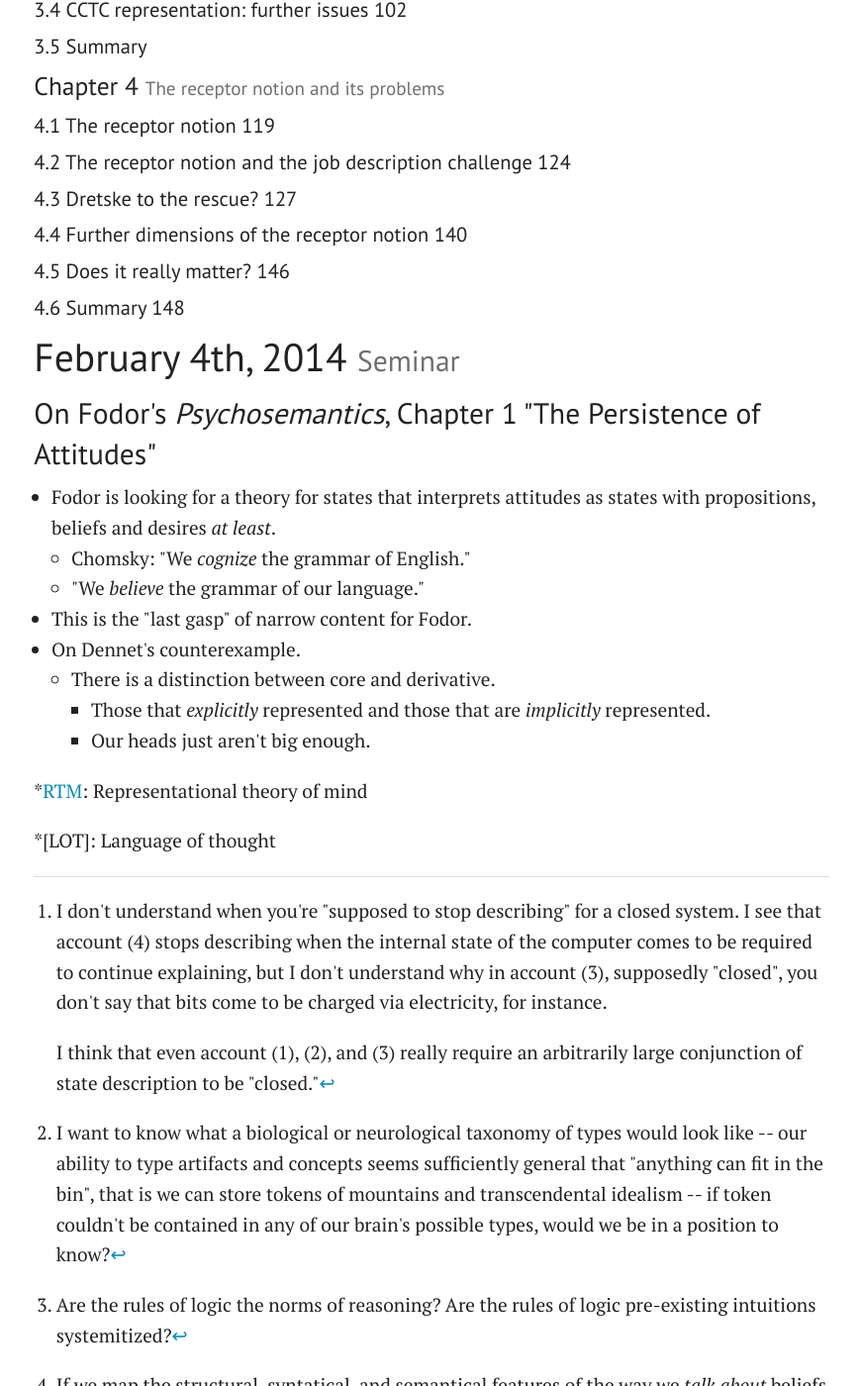
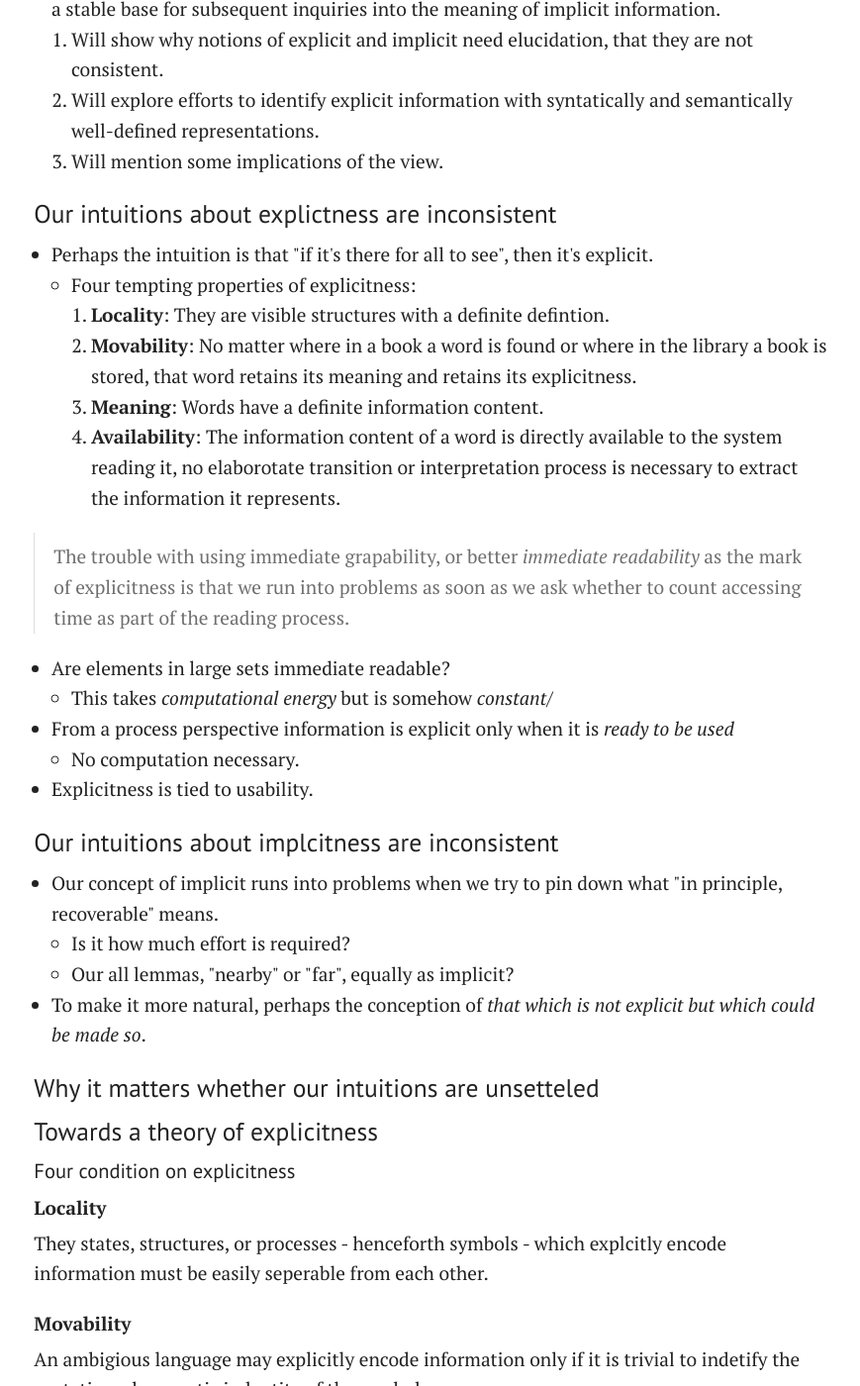
Before and after one commit to wearewildjokers/WILDJOKERS.github.io, a Jekyll site: the page built from notes/Philosophy/Philosophy of Psychology.html, in a window 1280 px wide and 1400 px high, scrolled down 16618 px. Shown: the whole window at 99% size, without its empty margins (204-1073 px from the left). Built offline with Jekyll 4.4.1, drawn with Linux system fonts in a browser that asks for light colours; nearby versions of some CDN libraries; Markdown is read by kramdown in place of the engine named in the settings; formulas are drawn with MathJax 3; a style sheet for code colours, icons or effects is not loaded; some of the changed text lies outside the part shown.

Commit message:
Phi of Psy reading

```diff
--- a/notes/Philosophy/Philosophy of Psychology.html
+++ b/notes/Philosophy/Philosophy of Psychology.html
@@ -563,8 +563,27 @@ subtitle: From Paul Jones at Rutgers University
 </ul></li>
 <li><strong>We'll pick up next time with the Dennett counter-example.</strong></li>
 </ul>
-<h2 id="february-4th-2014-reading">February 4th, 2014 <small>Reading</small></h2>
-<h3 id="when-is-information-explicitly-represented-david-kirsh">&quot;When is Information Explicitly Represented?&quot; <small>David Kirsh</small></h3>
+<h2 id="february-4th-2014-seminar">February 4th, 2014 <small>Seminar</small></h2>
+<h3 id="on-fodors-psychosemantics-chapter-1-the-persistence-of-attitudes">On Fodor's <em>Psychosemantics</em>, Chapter 1 &quot;The Persistence of Attitudes&quot;</h3>
+<ul>
+<li>Fodor is looking for a theory for states that interprets attitudes as states with propositions, beliefs and desires <em>at least</em>.
+<ul>
+<li>Chomsky: &quot;We <em>cognize</em> the grammar of English.&quot;</li>
+<li>&quot;We <em>believe</em> the grammar of our language.&quot;</li>
+</ul></li>
+<li>This is the &quot;last gasp&quot; of narrow content for Fodor.</li>
+<li>On Dennet's counterexample.
+<ul>
+<li>There is a distinction between core and derivative.
+<ul>
+<li>Those that <em>explicitly</em> represented and those that are <em>implicitly</em> represented.</li>
+<li>Our heads just aren't big enough.</li>
+</ul></li>
+</ul></li>
+</ul>
+<h2 id="february-11th-2014-reading">February 11th, 2014 <small>Reading</small></h2>
+<h3 id="pylyshyn-the-explanatory-role-of-representations">Pylyshyn, &quot;The Explanatory Role of Representations&quot;</h3>
+<h3 id="kirsh-when-is-information-explicitly-represented">Kirsh, &quot;When is Information Explicitly Represented?&quot;</h3>
 <h4 id="introduction-2">Introduction</h4>
 <ul>
 <li>Computation is the process of making <em>ex</em>plicit what was <em>im</em>plicit.</li>
@@ -592,40 +611,68 @@ subtitle: From Paul Jones at Rutgers University
 </ul>
 <h4 id="our-intuitions-about-explictness-are-inconsistent">Our intuitions about explictness are inconsistent</h4>
 <ul>
-<li>Perhaps the intuition is that &quot;if it's there for all to see&quot;, then it's explicit.</li>
-</ul>
-<h3 id="representation-reconsidered-william-ramsey"><em>Representation Reconsidered</em> <small>William Ramsey</small></h3>
-<h4 id="chapter-3-two-notions-of-representation-in-the-classical-computational-framework">Chapter 3 <small>Two notions of representation in the classical computational framework</small></h4>
-<h5 id="io-representation-68">3.1 IO-representation 68</h5>
-<h5 id="s-representation-77">3.2 S-representation 77</h5>
-<h5 id="two-objections-and-their-replies-92">3.3 Two objections and their replies 92</h5>
-<h5 id="cctc-representation-further-issues-102">3.4 CCTC representation: further issues 102</h5>
-<h5 id="summary">3.5 Summary</h5>
-<h4 id="chapter-4-the-receptor-notion-and-its-problems">Chapter 4 <small>The receptor notion and its problems</small></h4>
-<h5 id="the-receptor-notion-119">4.1 The receptor notion 119</h5>
-<h5 id="the-receptor-notion-and-the-job-description-challenge-124">4.2 The receptor notion and the job description challenge 124</h5>
-<h5 id="dretske-to-the-rescue-127">4.3 Dretske to the rescue? 127</h5>
-<h5 id="further-dimensions-of-the-receptor-notion-140">4.4 Further dimensions of the receptor notion 140</h5>
-<h5 id="does-it-really-matter-146">4.5 Does it really matter? 146</h5>
-<h5 id="summary-148">4.6 Summary 148</h5>
-<h2 id="february-4th-2014-seminar">February 4th, 2014 <small>Seminar</small></h2>
-<h3 id="on-fodors-psychosemantics-chapter-1-the-persistence-of-attitudes">On Fodor's <em>Psychosemantics</em>, Chapter 1 &quot;The Persistence of Attitudes&quot;</h3>
+<li>Perhaps the intuition is that &quot;if it's there for all to see&quot;, then it's explicit.
 <ul>
-<li>Fodor is looking for a theory for states that interprets attitudes as states with propositions, beliefs and desires <em>at least</em>.
-<ul>
-<li>Chomsky: &quot;We <em>cognize</em> the grammar of English.&quot;</li>
-<li>&quot;We <em>believe</em> the grammar of our language.&quot;</li>
-</ul></li>
-<li>This is the &quot;last gasp&quot; of narrow content for Fodor.</li>
-<li>On Dennet's counterexample.
-<ul>
-<li>There is a distinction between core and derivative.
-<ul>
-<li>Those that <em>explicitly</em> represented and those that are <em>implicitly</em> represented.</li>
-<li>Our heads just aren't big enough.</li>
-</ul></li>
+<li>Four tempting properties of explicitness:
+<ol style="list-style-type: decimal">
+<li><strong>Locality</strong>: They are visible structures with a definite defintion.</li>
+<li><strong>Movability</strong>: No matter where in a book a word is found or where in the library a book is stored, that word retains its meaning and retains its explicitness.</li>
+<li><strong>Meaning</strong>: Words have a definite information content.</li>
+<li><strong>Availability</strong>: The information content of a word is directly available to the system reading it, no elaborotate transition or interpretation process is necessary to extract the information it represents.</li>
+</ol></li>
 </ul></li>
 </ul>
+<blockquote>
+<p>The trouble with using immediate grapability, or better <em>immediate readability</em> as the mark of explicitness is that we run into problems as soon as we ask whether to count accessing time as part of the reading process.</p>
+</blockquote>
+<ul>
+<li>Are elements in large sets immediate readable?
+<ul>
+<li>This takes <em>computational energy</em> but is somehow <em>constant</em>/</li>
+</ul></li>
+<li>From a process perspective information is explicit only when it is <em>ready to be used</em>
+<ul>
+<li>No computation necessary.</li>
+</ul></li>
+<li>Explicitness is tied to usability.</li>
+</ul>
+<h4 id="our-intuitions-about-implcitness-are-inconsistent">Our intuitions about implcitness are inconsistent</h4>
+<ul>
+<li>Our concept of implicit runs into problems when we try to pin down what &quot;in principle, recoverable&quot; means.
+<ul>
+<li>Is it how much effort is required?</li>
+<li>Our all lemmas, &quot;nearby&quot; or &quot;far&quot;, equally as implicit?</li>
+</ul></li>
+<li>To make it more natural, perhaps the conception of <em>that which is not explicit but which could be made so</em>.</li>
+</ul>
+<h4 id="why-it-matters-whether-our-intuitions-are-unsetteled">Why it matters whether our intuitions are unsetteled</h4>
+<h4 id="towards-a-theory-of-explicitness">Towards a theory of explicitness</h4>
+<h5 id="four-condition-on-explicitness">Four condition on explicitness</h5>
+<dl>
+<dt>Locality</dt>
+<dd><p>They states, structures, or processes - henceforth symbols - which explcitly encode information must be easily seperable from each other.</p>
+</dd>
+<dt>Movability</dt>
+<dd><p>An ambigious language may explicitly encode information only if it is trivial to indetify the syntatic and semantic indentity of the symbol.</p>
+</dd>
+<dt>Immediately readable</dt>
+<dd><p>Symbols explicitly encode information if they are either: - Readable in constant time. - Sufficiently small to fall in the attention span of an operator.</p>
+</dd>
+<dt>Meaning</dt>
+<dd><p>The information which a symbol explictly encodes is given by the set of associated states, structures, or processes it activates in constant time.</p>
+</dd>
+</dl>
+<h4 id="implications">Implications</h4>
+<ul>
+<li>One of the following is false:
+<ul>
+<li>The LOT is the best level of analysis to represent perspicuously the episodes of in our <em>mental life</em>.</li>
+<li>The events in our mental life are identical with operations on explicit representations.</li>
+<li>The LOT perspicously describes human information processing.</li>
+</ul></li>
+</ul>
+<h3 id="marr-nishihara-artificial-intelligence-and-the-sensorium-of-sight">Marr &amp; Nishihara, &quot;Artificial Intelligence and the Sensorium of Sight&quot;</h3>
+<h3 id="ramsey-section-3.1-of-representation-reconsidered">Ramsey, section 3.1 of <em>Representation Reconsidered</em></h3>
 <!-- Accronymns -->
 
 <p>*<a href="#rtm">RTM</a>: Representational theory of mind</p>
```
